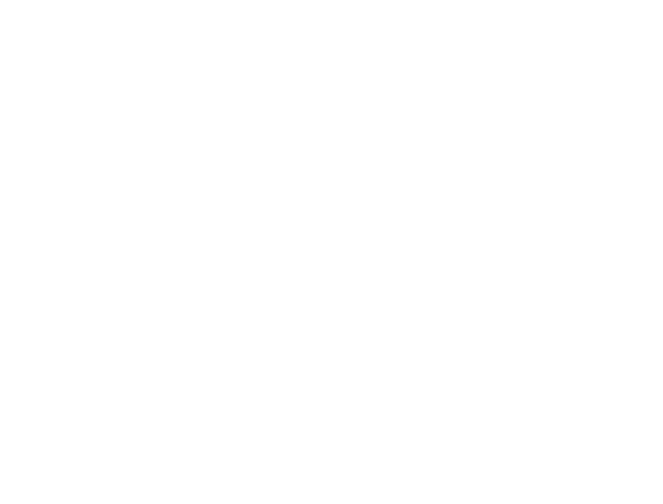
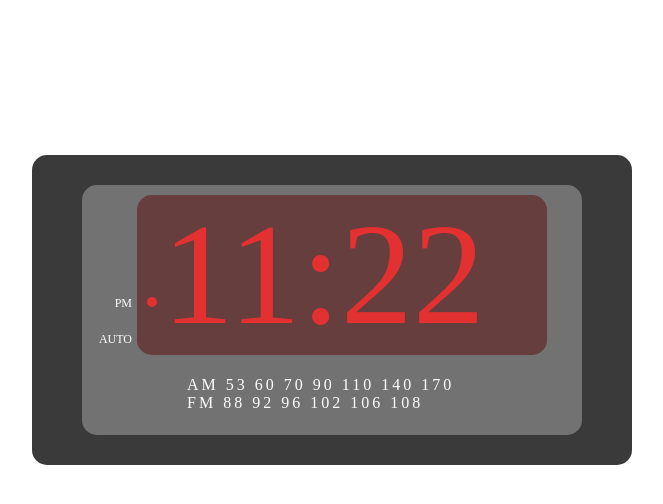
Before and after one commit to katewindy/refactoru-wakeuptime, a plain HTML site: page index.html in a window 1280 px wide. Shown: the whole page, without its empty margins (308-971 px from the left). Drawn offline with nearby package versions, Linux system fonts and the light colour scheme.

Commit message:
created working clock with only one actual html div

```diff
--- a/index.html
+++ b/index.html
@@ -2,11 +2,13 @@
 <html lang="en">
 <head>
   <meta charset="utf-8">
-  <title>Untitled</title>
+  <title>I'M A CLOCK!</title>
   <link rel="stylesheet" type="text/css" href="http://cdnjs.cloudflare.com/ajax/libs/normalize/3.0.1/normalize.min.css">
   <link rel="stylesheet" type="text/css" href="main.css">
 </head>
 <body>
+
+	<div class="container"></div>
 
 	<script src="http://cdnjs.cloudflare.com/ajax/libs/jquery/2.0.3/jquery.min.js"></script>
 	<script src="main.js"></script>
--- a/main.css
+++ b/main.css
@@ -0,0 +1,84 @@
+html {
+	box-sizing: border-box;
+
+}
+
+*, *:before, *:after {
+	box-sizing: inherit;
+}
+
+.container {
+	width: 600px;
+	margin: auto;
+	position:relative;
+	top: 50%;
+	transform: translateY(50%);
+}
+
+.outer-shell {
+	height: 100%;
+	width: 100%;
+	background: #3B3A3A;
+	padding: 30px 50px;
+	border-radius: 15px;
+
+}
+
+.inner-shell {
+	height: 250px;
+	width: 100%;
+	background: #727272;
+	border-radius: 15px;
+	padding: 10px;
+
+}
+
+.clockscreen {
+	height: 160px;
+	width:410px;
+	background: #673E3E;
+	border-radius: 15px;
+	display: inline-block;
+	padding: 10px;
+}
+
+.leftlabels {
+	display: inline-block;
+	width: 45px;
+
+}
+.pmauto {
+	text-align: right;
+	padding:5px;
+	position: relative;
+  	top: 50%;
+  	transform: translateY(-50%);
+  	color: #fff;
+  	font-size: 12px;
+}
+
+.radiolabel {
+	width: 290px;
+	margin: auto;
+	letter-spacing: 3px;
+	color: #fff;
+
+}
+.ampm{
+	display: inline-block;
+	width: 10px;
+	height: 10px;
+	border-radius: 100%;
+	background: #E33131;
+	padding-left: 10px;
+	position: absolute;
+	top: 142px;
+}
+.clocktext{
+	display: inline-block;
+	color: #E33131;
+	font-size: 9em;
+	position: absolute;
+	top:37px;
+	left:130px;
+}
--- a/main.js
+++ b/main.js
@@ -1,3 +1,57 @@
+$
+
 $(document).on('ready', function() {
+	var outershell = $('<div class="outer-shell"></div>');
+	var innershell = $('<div class="inner-shell"></div>');
+	var left = $('<div class = "leftlabels"></div>');
+	var pm = $('<p class="pmauto">PM</p>');
+	var auto = $('<p class="pmauto">AUTO</>');
+	var clockscreen = $('<div class="clockscreen"></div>');
+	var ampm = $('<div class="ampm"></div>');
+	var clocktext = $('<div class="clocktext">11:11</div>');
+	var amlabel = $('<div class="radiolabel">AM  53  60  70  90  110  140  170</div>');
+	var fmlabel = $('<div class="radiolabel">FM  88  92  96  102  106  108</div>');
 
+
+
+	$('.container').append(outershell);
+	outershell.append(innershell);
+	innershell.append(left);
+	left.append(pm);
+	left.append(auto);
+	innershell.append(clockscreen);
+	clockscreen.append(ampm);
+	clockscreen.append(clocktext);
+	innershell.append(amlabel);
+	innershell.append(fmlabel);
+
+	var intervalID = setInterval(function(){
+		clockYAY();
+	}, 1000);
 });
+
+
+function clockYAY () {
+	var currentTime = new Date();
+	var currentHours = currentTime.getHours();
+	var currentMinutes = currentTime.getMinutes();
+	var currentSeconds = currentTime.getSeconds();
+	if (currentMinutes < 10) {
+		currentMinutes = "0" + currentMinutes;
+		currentSeconds = "0" + currentSeconds;
+	}
+	var isAMPM = true;
+	$('ampm').css('background', '#E33131');
+	if (currentHours < 12){
+		isAMPM = false;
+		$('ampm').css('background', '#673E3E');
+	}
+	if (currentHours > 12) {
+		currentHours = currentHours - 12;
+		if (currentHours < 10) {
+			currentHours = "&nbsp;" + currentHours;
+		};
+	};
+	var currentTimeString = currentHours+":"+currentMinutes;
+	$('.clocktext').html(currentTimeString);
+};
```
